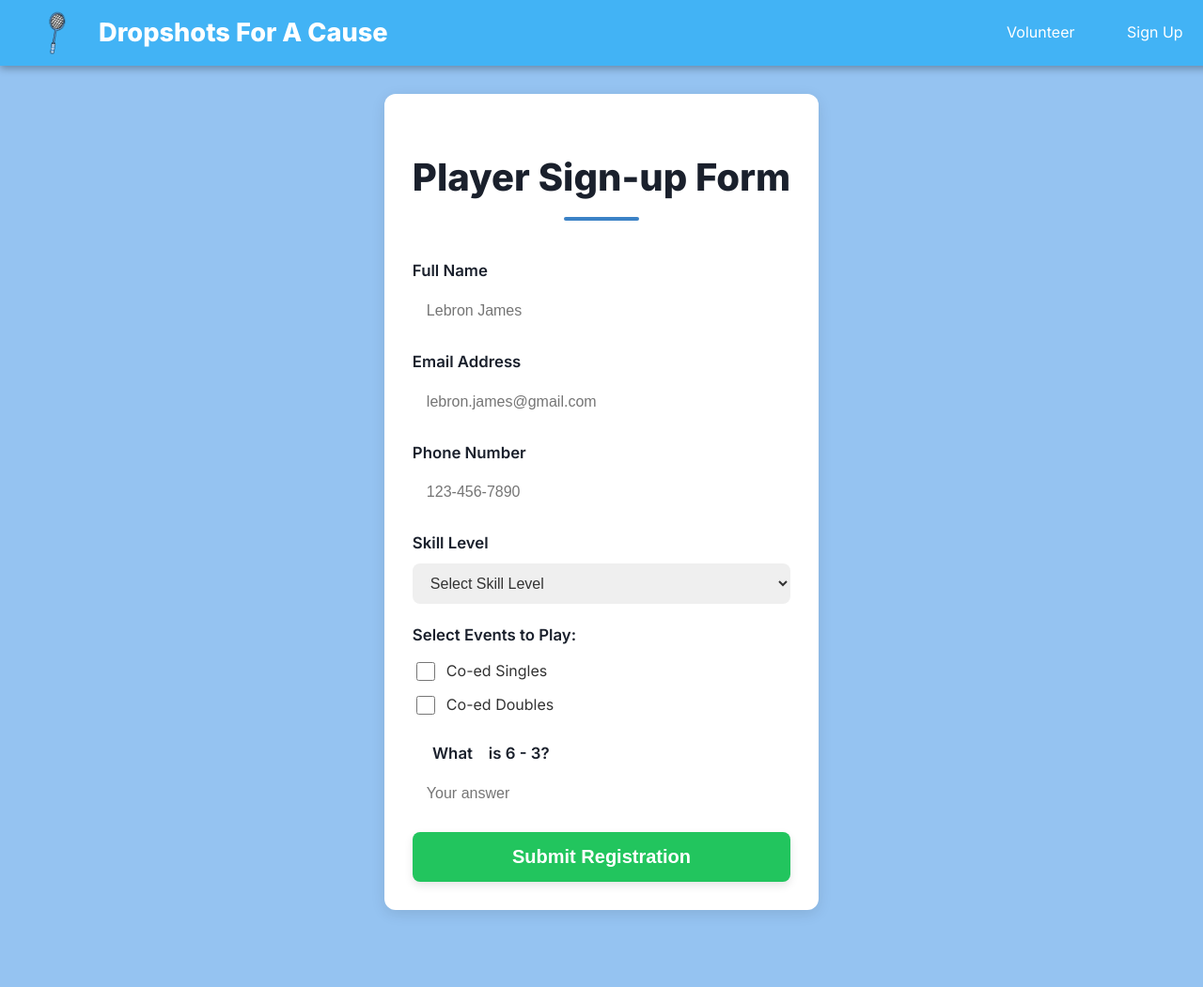
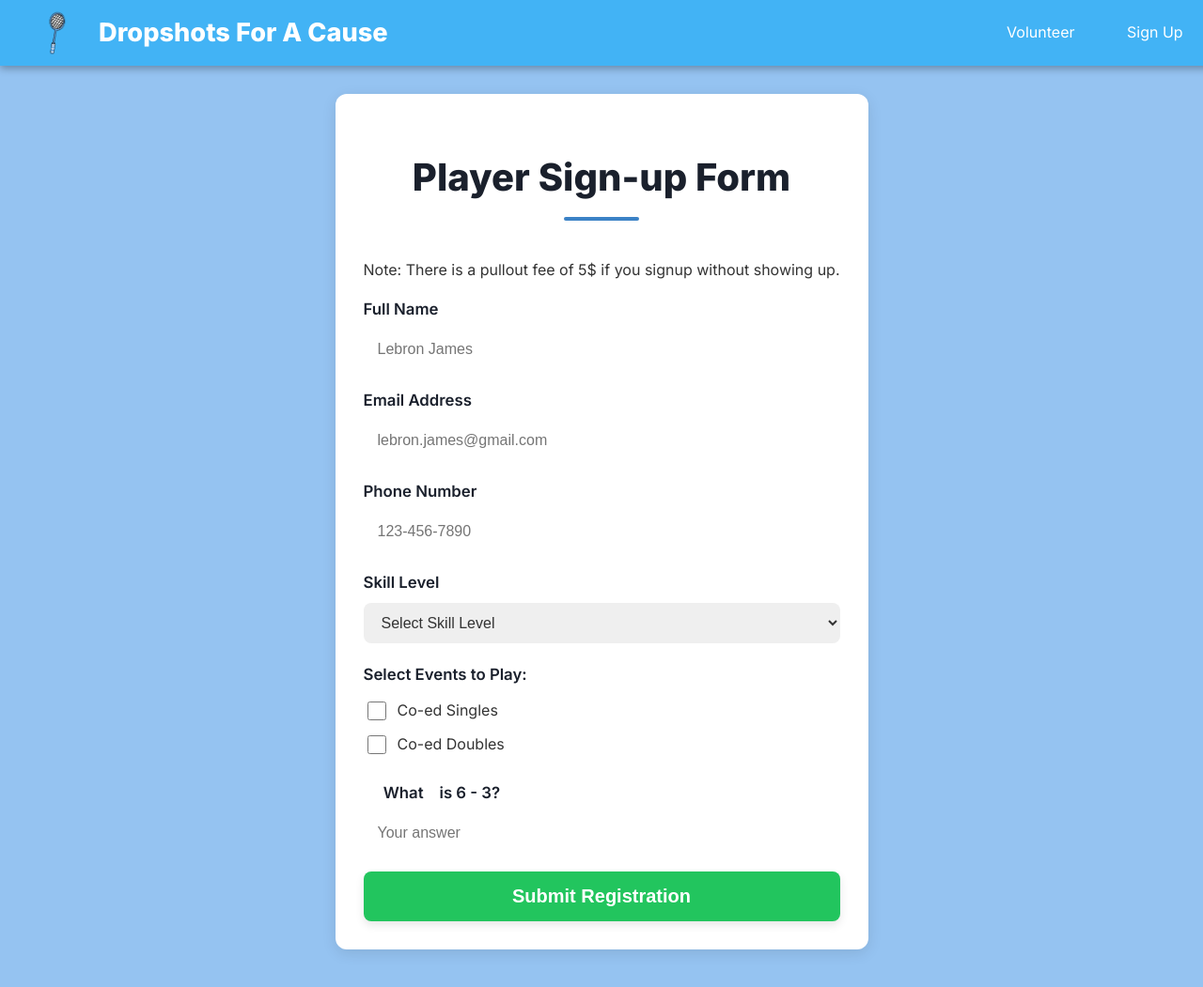
Before and after one commit to theonesomebodey/Badminton-website, a Flask app: page /signup.html in a window 1280 px wide. Shown: the top 1051 px of the page at 94% size. Run offline with Flask 3, Linux system fonts and the light colour scheme.

Commit message:
Update signup.html

```diff
--- a/templates/signup.html
+++ b/templates/signup.html
@@ -290,6 +290,7 @@
 
     <div class="container">
         <h1>Player Sign-up Form</h1>
+        <p>Note: There is a pullout fee of 5$ if you signup without showing up.</p>
         <form id="playerSignupForm" action="signup.html" method="POST">
             <div class="form-group">
                 <label for="fullName">Full Name</label>
```
